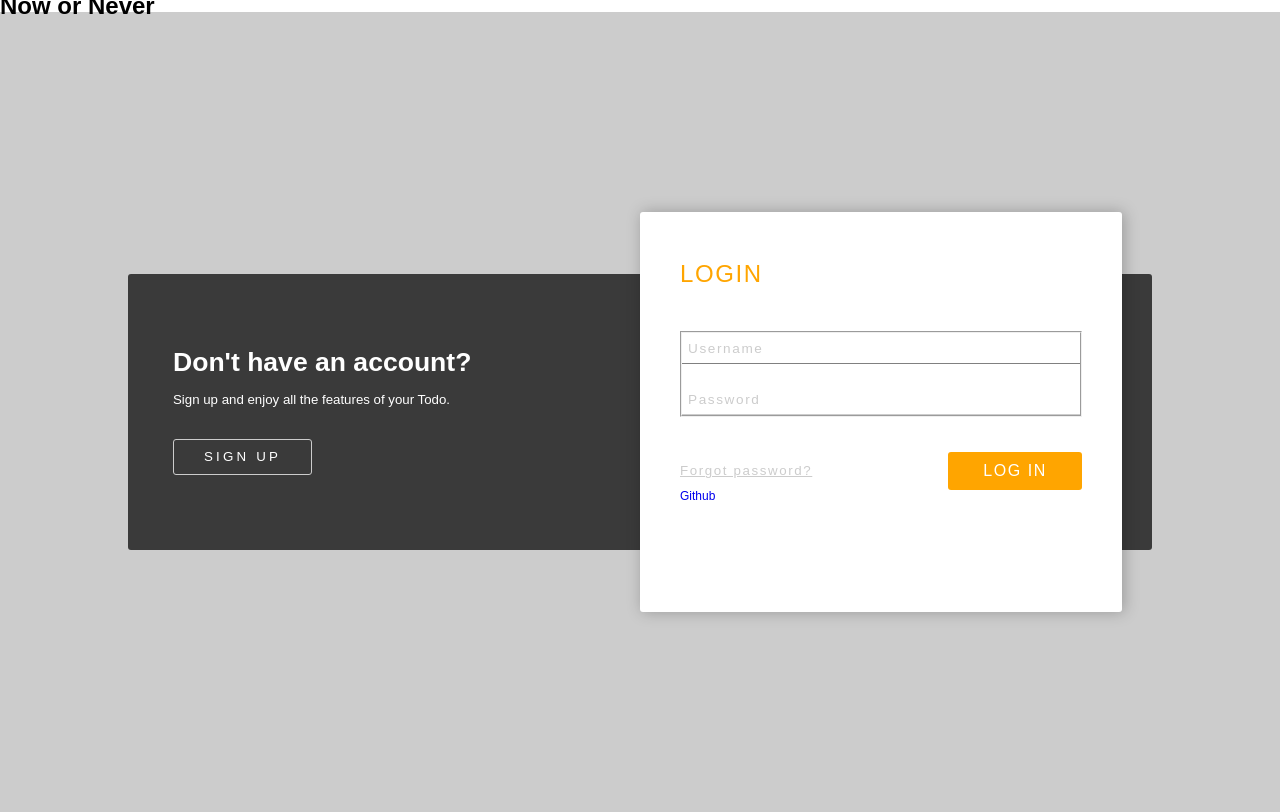
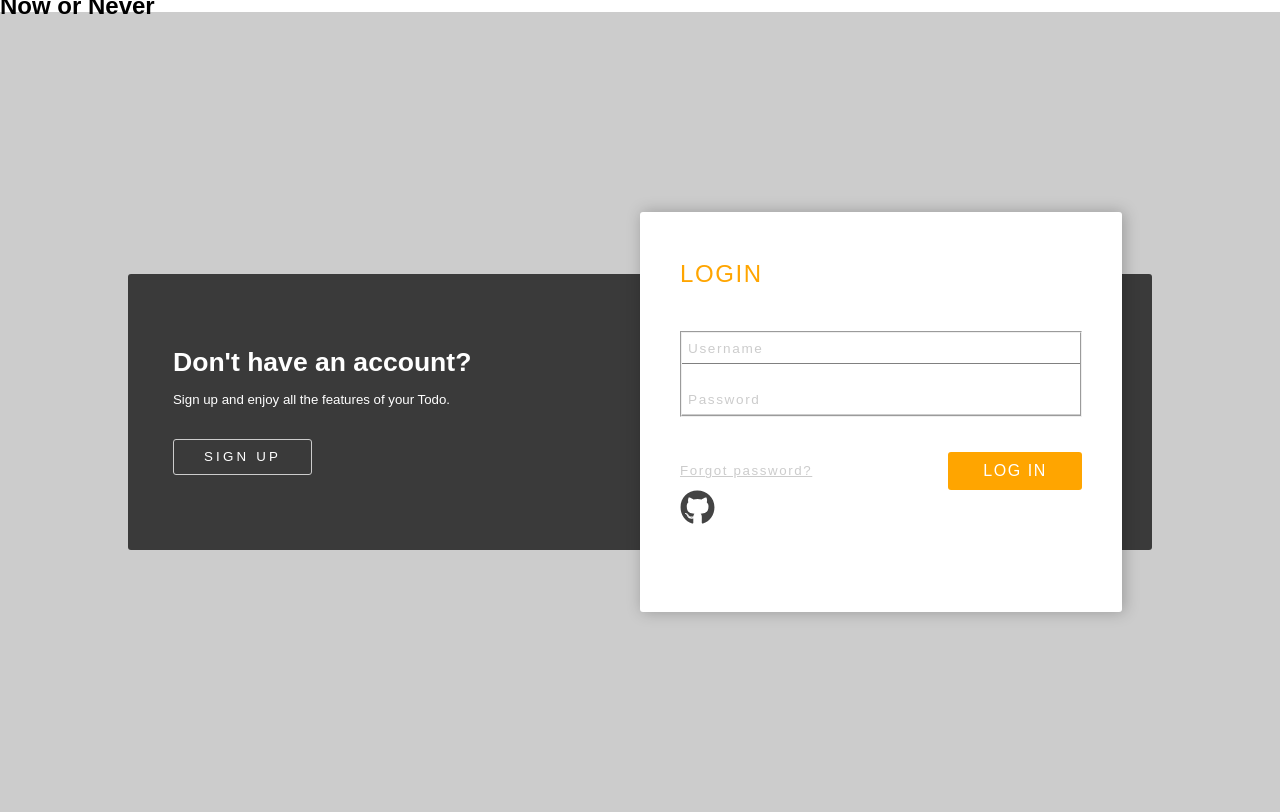
Before and after one commit to AgvanGrigoryan/todo_server, a Django app: page /user/login_page/ in a window 1280 px wide. Run offline with Django 4.2, Linux system fonts and the light colour scheme.

Commit message:
And add github icon on login page.Display user First name on sidebar

```diff
--- a/now_or_never/templates/include_fragments/sidebar.html
+++ b/now_or_never/templates/include_fragments/sidebar.html
@@ -69,7 +69,7 @@
                                 </g>
                             </g>
                         </svg>
-                        <span class="menu-bar__text text">Account</span>
+                        <span class="menu-bar__text text">{{ user.first_name }}</span>
                     </a>
                 </li>
             </ul>
--- a/now_or_never/templates/users/login.html
+++ b/now_or_never/templates/users/login.html
@@ -53,7 +53,8 @@
                             <input type="submit" value="Log In" class="forms_buttons-action">
                         </div>
                     </form>
-                    <a href="{% url "social:begin" "github" %}">Github</a>
+
+                    <a href="{% url "social:begin" "github" %}"><img src="{% static 'images/icons/social/github.svg' %}" alt="Github"></a>
                 </div>
                 <div class="user_forms-signup">
                     <h2 class="forms_title">Sign Up</h2>
```
Also changed, not shown: now_or_never/static/images/icons/social/github.svg (added).
